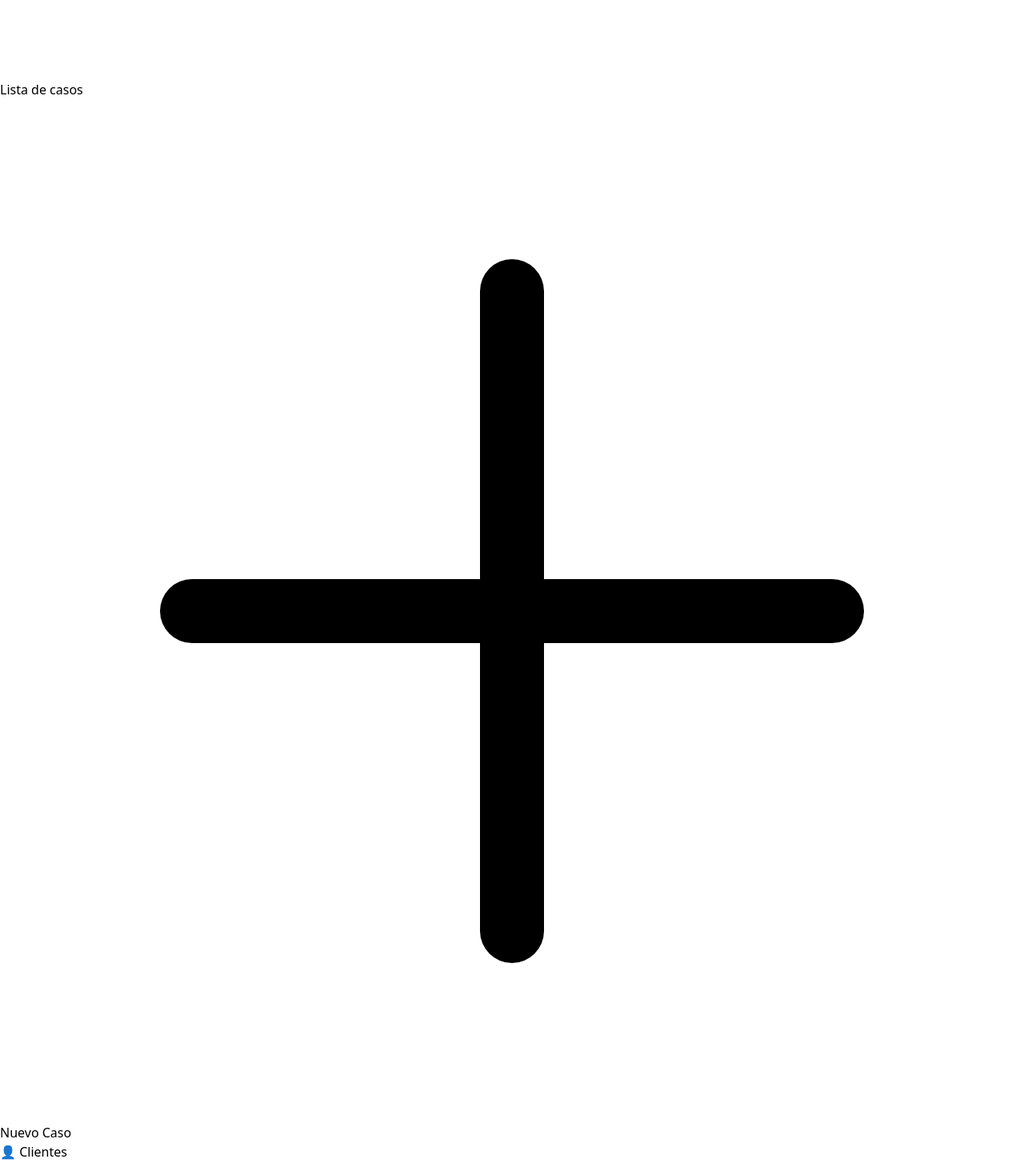
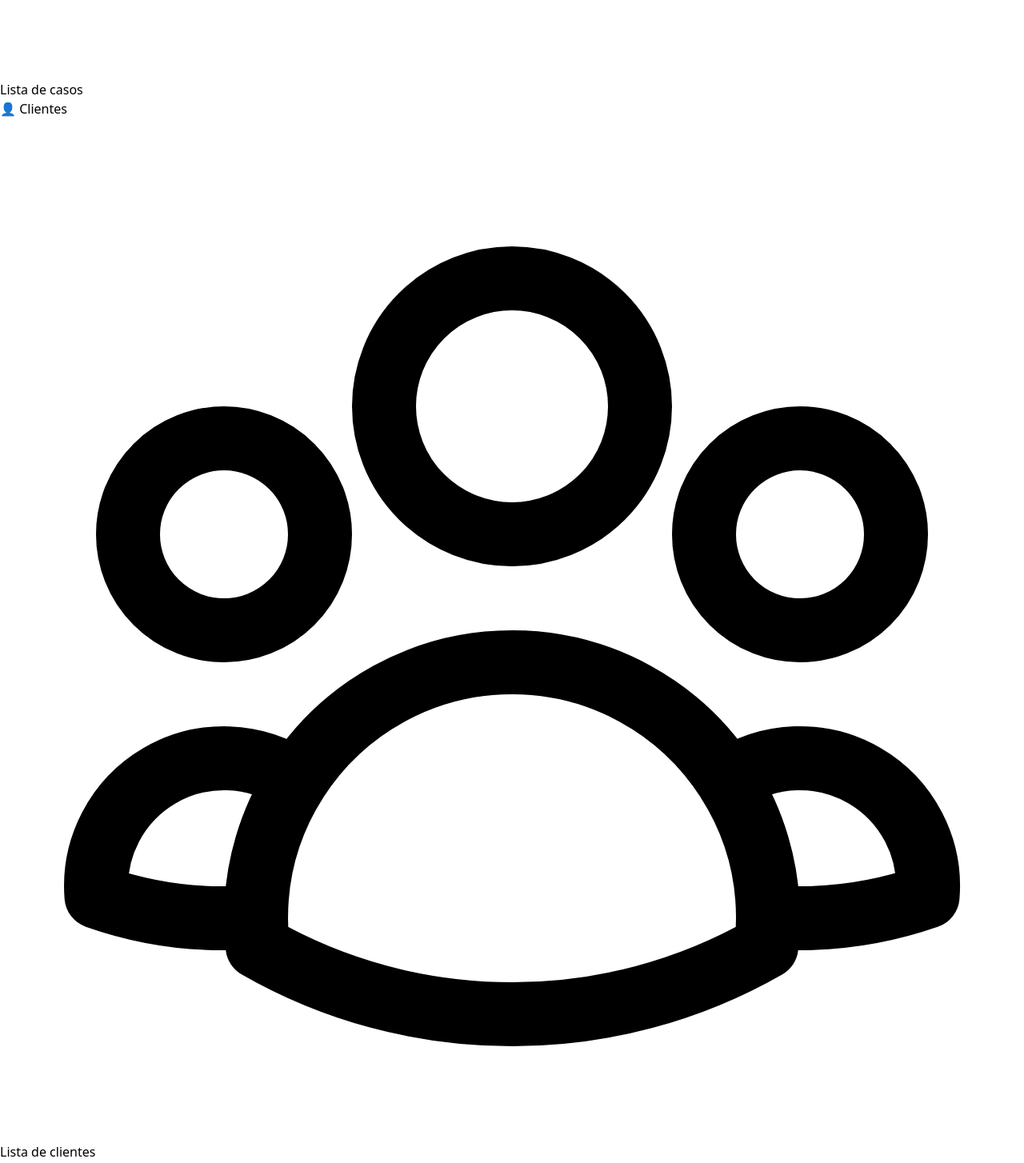
Before and after one commit to GodSci3nc3/Doctrack, a React (Vite) app in the folder client/: page /dashboard in a window 1280 px wide. Shown: the part 2940-4394 px from the top of the page at 80% size. Built offline with nearby package versions, Linux system fonts and the light colour scheme; no server answers; sample sign-in values are in the browser's storage; the HTML template or start-up script is replaced by a standard one.

Commit message:
Sidebar estilizado

```diff
--- a/client/src/components/Layouts/Sidebar.jsx
+++ b/client/src/components/Layouts/Sidebar.jsx
@@ -51,23 +51,16 @@ export const menuConfig = [
   {
     category: '📁 Casos Migratorios',
     items: [
-      { id: 'casos-lista', label: 'Lista de casos', icon: BriefcaseIcon, route: '/cases' },
-      { id: 'casos-nuevo', label: 'Nuevo Caso', icon: PlusIcon, route: '/casos/nuevo' }
+      { id: 'casos-lista', label: 'Lista de casos', icon: BriefcaseIcon, route: '/cases' }
     ]
   },
   {
     category: '👤 Clientes',
     items: [
-      { id: 'clientes-lista', label: 'Lista de clientes', icon: UserGroupIcon, route: '/clients' },
-      { id: 'clientes-nuevo', label: 'Nuevo Cliente', icon: PlusIcon, route: '/clientes/nuevo' }
+      { id: 'clientes-lista', label: 'Lista de clientes', icon: UserGroupIcon, route: '/clients' }
     ]
   },
-  {
-    category: '� Documentos',
-    items: [
-      { id: 'documentos-lista', label: 'Listado de documentos', icon: DocumentIcon, route: '/documentos' }
-    ]
-  },
+
   {
     category: '🚀 Próximamente',
     items: [
```
